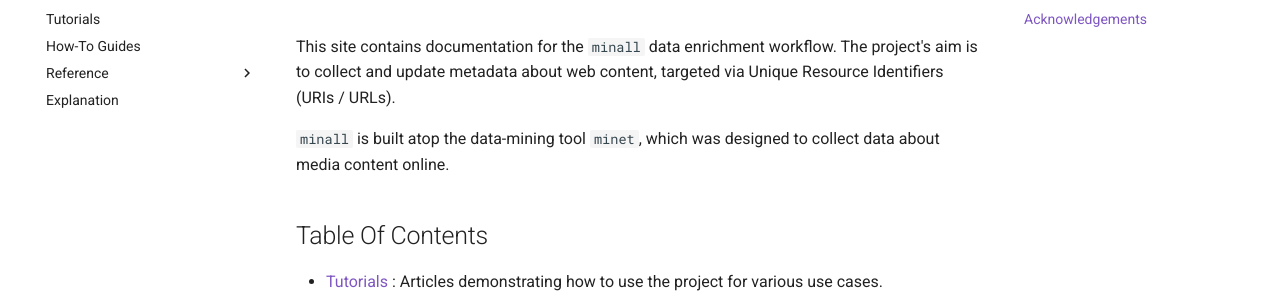
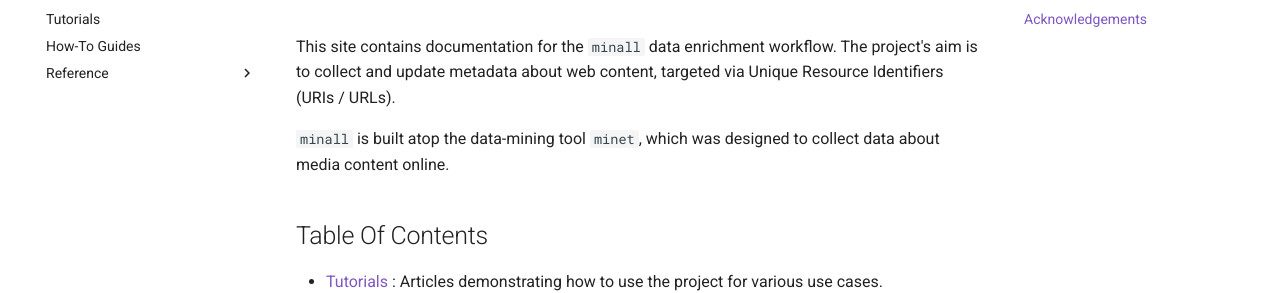
Before and after one commit to medialab/minall, an MkDocs documentation site: the page built from docs/index.md, in a window 1280 px wide. Shown: the part 146-439 px from the top of the page. Built offline with MkDocs 1.6.1 and Material for MkDocs 9.7.7, drawn with Linux system fonts in a browser that asks for light colours.

Commit message:
install mkdocs

```diff
--- a/mkdocs.yml
+++ b/mkdocs.yml
@@ -43,4 +43,3 @@ nav:
       - "utils": "reference/utils.md"
       - "tables": "reference/tables.md"
       - "enrichment": "reference/enrichment.md"
-  - Explanation: "explanation.md"
```
Also changed, not shown: 1 other file.
